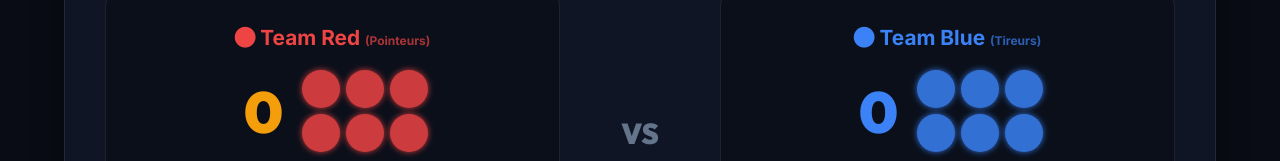
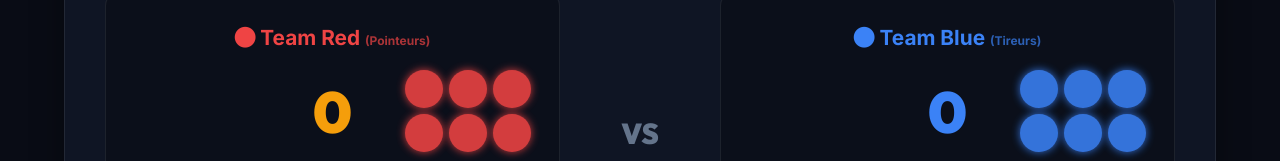
Before and after one commit to Mrswami/AustinPetanque, a website with bundled scripts: page index.html in a window 1280 px wide. Shown: the part 2007-2168 px from the top of the page. Built offline with nearby package versions, Linux system fonts and the light colour scheme.

Commit message:
Redesign boule tracker: two-zone layout (right=in-hand circles, left=thrown slashes/stars)

```diff
--- a/app.js
+++ b/app.js
@@ -11,23 +11,45 @@ document.addEventListener('DOMContentLoaded', () => {
   renderBoules('B');
 });
 
-// ─── Boule Tracker ────────────────────────────────────────────────────────────
-// State: 0 = in hand (circle), 1 = thrown (slash), 2 = close ball (★)
+// ─── Boule Tracker (two-zone) ────────────────────────────────────────────────
+// State: 0 = in-hand (right zone, circle)
+//        1 = thrown  (left zone, slash)
+//        2 = close ball (left zone, ★ star)
 const bouleStates = { A: [0,0,0,0,0,0], B: [0,0,0,0,0,0] };
 
 function renderBoules(team) {
-  const container = document.getElementById(`boules-${team === 'A' ? 'a' : 'b'}`);
-  if (!container) return;
-  const colorClass = team === 'A' ? 'red' : 'blue';
-  container.innerHTML = bouleStates[team].map((state, i) => `
-    <div class="boule ${colorClass} state-${state}"
-         onclick="cycleBoule('${team}', ${i})"
-         title="Tap to cycle: in hand → thrown → close ball"></div>
-  `).join('');
+  const t = team === 'A' ? 'a' : 'b';
+  const leftEl  = document.getElementById(`boules-${t}-left`);
+  const rightEl = document.getElementById(`boules-${t}-right`);
+  if (!leftEl || !rightEl) return;
+
+  const color = team === 'A' ? 'red' : 'blue';
+
+  // LEFT zone: slashes (state 1) then stars (state 2), ordered by index
+  leftEl.innerHTML = bouleStates[team]
+    .map((state, i) => ({ state, i }))
+    .filter(b => b.state === 1 || b.state === 2)
+    .map(({ state, i }) =>
+      `<div class="boule ${color} state-${state}"
+            onclick="cycleBoule('${team}', ${i})"
+            title="${state === 1 ? 'Tap to mark as close ball ★' : 'Tap to return to hand'}"></div>`
+    ).join('');
+
+  // RIGHT zone: circles (state 0), ordered by index
+  rightEl.innerHTML = bouleStates[team]
+    .map((state, i) => ({ state, i }))
+    .filter(b => b.state === 0)
+    .map(({ state, i }) =>
+      `<div class="boule ${color} state-0"
+            onclick="cycleBoule('${team}', ${i})"
+            title="Tap to throw"></div>`
+    ).join('');
 }
 
 window.cycleBoule = (team, index) => {
-  bouleStates[team][index] = (bouleStates[team][index] + 1) % 3;
+  const current = bouleStates[team][index];
+  // 0 (right, circle) → 1 (left, slash) → 2 (left, star) → 0 (right, circle)
+  bouleStates[team][index] = (current + 1) % 3;
   renderBoules(team);
 };
 
--- a/index.html
+++ b/index.html
@@ -166,8 +166,9 @@
             <div class="team-name" style="color: #ef4444;"><i class="fa-solid fa-circle"></i> Team Red <span style="font-size: 0.75rem; opacity: 0.7;">(Pointeurs)</span></div>
 
             <div class="score-row">
+              <div class="boule-zone left" id="boules-a-left"></div>
               <div class="score-display" id="score-a">0</div>
-              <div class="boule-row" id="boules-a"></div>
+              <div class="boule-zone right" id="boules-a-right"></div>
             </div>
 
             <div class="score-controls">
@@ -191,8 +192,9 @@
             <div class="team-name" style="color: #3b82f6;"><i class="fa-solid fa-circle"></i> Team Blue <span style="font-size: 0.75rem; opacity: 0.7;">(Tireurs)</span></div>
 
             <div class="score-row">
+              <div class="boule-zone left" id="boules-b-left"></div>
               <div class="score-display" id="score-b" style="color: #3b82f6;">0</div>
-              <div class="boule-row" id="boules-b"></div>
+              <div class="boule-zone right" id="boules-b-right"></div>
             </div>
 
             <div class="score-controls">
--- a/styles.css
+++ b/styles.css
@@ -435,13 +435,33 @@ h1, h2, h3, h4, h5, h6 {
   margin-bottom: 16px;
 }
 
-/* Score + boule row layout */
+/* ── Boule Tracker — two-zone layout ─────────────────
+   [left-zone: thrown ★ /]  [score]  [right-zone: ○ in-hand]
+──────────────────────────────────────────────────────── */
 .score-row {
+  display: grid;
+  grid-template-columns: 1fr auto 1fr;
+  align-items: center;
+  gap: 10px;
+  margin-bottom: 12px;
+  width: 100%;
+}
+
+.boule-zone {
   display: flex;
+  flex-wrap: wrap;
+  gap: 6px;
   align-items: center;
-  justify-content: center;
-  gap: 12px;
-  margin-bottom: 12px;
+}
+
+/* Right zone: in-hand boules align right→left */
+.boule-zone.right {
+  justify-content: flex-end;
+}
+
+/* Left zone: thrown/star boules align left→right */
+.boule-zone.left {
+  justify-content: flex-start;
 }
 
 .score-display {
@@ -455,73 +475,78 @@ h1, h2, h3, h4, h5, h6 {
   transition: all 0.3s ease;
 }
 
-/* Boule tracker row */
-.boule-row {
-  display: grid;
-  grid-template-columns: repeat(3, 1fr);
-  gap: 6px;
-  align-items: center;
-}
-
 /* Individual boule */
 .boule {
-  width: 30px;
-  height: 30px;
+  width: 34px;
+  height: 34px;
   border-radius: 50%;
   cursor: pointer;
   display: flex;
   align-items: center;
   justify-content: center;
-  transition: all 0.2s cubic-bezier(0.4, 0, 0.2, 1);
+  transition: all 0.25s cubic-bezier(0.4, 0, 0.2, 1);
   position: relative;
   user-select: none;
   -webkit-tap-highlight-color: transparent;
+  flex-shrink: 0;
 }
 
-/* State 0: in hand — filled circle */
+/* State 0: in hand (right zone) — filled glowing circle */
 .boule.state-0 {
   background: currentColor;
-  box-shadow: 0 0 6px currentColor;
-  opacity: 0.85;
+  box-shadow: 0 0 8px currentColor;
+  opacity: 0.88;
 }
-.boule.state-0::after { display: none; }
+.boule.state-0::after,
+.boule.state-0::before { display: none; }
 
-/* State 1: thrown — slash line */
+/* State 1: thrown (left zone) — circle outline with diagonal slash */
 .boule.state-1 {
   background: transparent;
   border: 2px solid currentColor;
-  opacity: 0.5;
+  opacity: 0.55;
 }
 .boule.state-1::after {
   content: '';
   position: absolute;
-  width: 130%;
+  width: 135%;
   height: 2.5px;
   background: currentColor;
   border-radius: 2px;
   transform: rotate(-45deg);
-  opacity: 0.9;
 }
 
-/* State 2: close ball — gold star */
+/* State 2: close ball (left zone) — gold star glow */
 .boule.state-2 {
-  background: rgba(245, 158, 11, 0.15);
-  border: 2px solid var(--primary-amber);
-  box-shadow: 0 0 12px rgba(245, 158, 11, 0.5);
+  background: rgba(245, 158, 11, 0.18);
+  border: 2.5px solid var(--primary-amber);
+  box-shadow: 0 0 14px rgba(245, 158, 11, 0.55), 0 0 0 3px rgba(245,158,11,0.12);
+  opacity: 1;
 }
 .boule.state-2::after {
   content: '★';
   position: absolute;
-  font-size: 0.9rem;
+  font-size: 1rem;
   color: var(--primary-amber);
   line-height: 1;
+  text-shadow: 0 0 8px rgba(245,158,11,0.8);
 }
 
-/* Team color tokens on boule */
-.boule.red { color: #ef4444; }
+/* Team color tokens */
+.boule.red  { color: #ef4444; }
 .boule.blue { color: #3b82f6; }
 
-.boule:active { transform: scale(0.85); }
+/* Tap feedback */
+.boule:active { transform: scale(0.82); }
+
+/* Empty zone placeholder so layout stays stable */
+.boule-zone:empty::after {
+  content: '';
+  display: block;
+  width: 34px;
+  height: 34px;
+  opacity: 0;
+}
 
 
 .score-controls {
@@ -1184,12 +1209,11 @@ button, .boule, .btn-circle, .has-point-btn, .hamburger {
 
   /* Score + boule row */
   .score-row {
-    justify-content: space-between;
-    gap: 10px;
+    gap: 6px;
   }
-  .score-display { font-size: 2.8rem; min-width: 48px; }
-  .boule-row { grid-template-columns: repeat(3, 1fr); gap: 7px; }
-  .boule { width: 38px; height: 38px; min-width: 38px; min-height: 38px; }
+  .score-display { font-size: 2.8rem; min-width: 44px; }
+  .boule-zone { gap: 5px; }
+  .boule { width: 36px; height: 36px; min-width: 36px; min-height: 36px; }
 
   /* Has the Point button */
   .has-point-btn { padding: 12px 14px; font-size: 0.88rem; min-height: 48px; }
```
Also changed, not shown: 1 other file.
